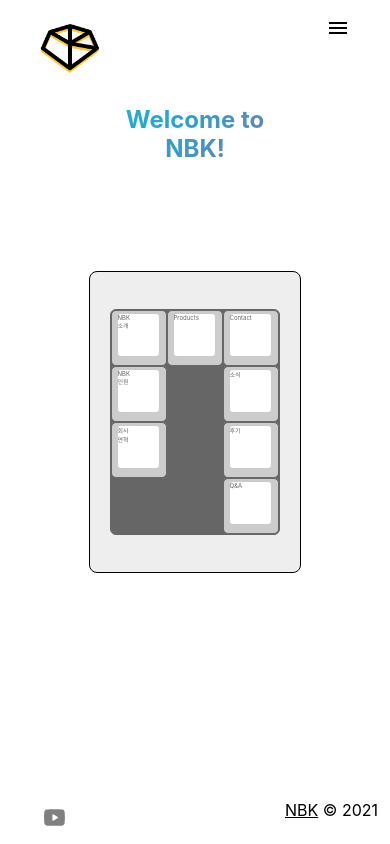
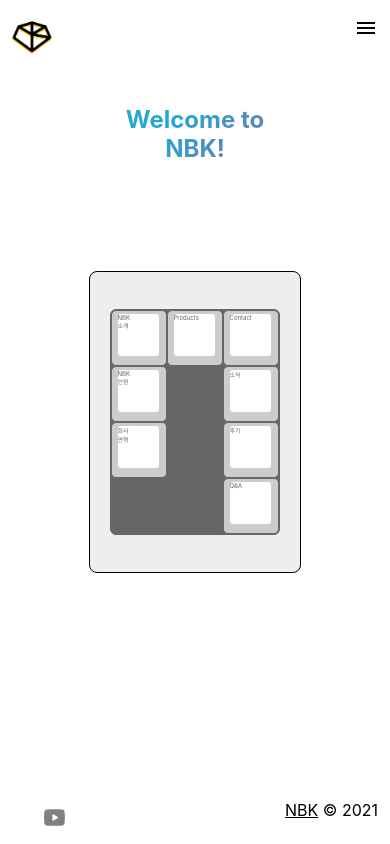
Before and after one commit to pikaybh/NBKeyboard, a React (Create React App) app: page / in a window 390 px wide. Built offline with nearby package versions, Linux system fonts and the light colour scheme; some icons are missing.

Commit message:
2021.12.27.05:25

```diff
--- a/src/App.css
+++ b/src/App.css
@@ -39,6 +39,15 @@
 }
 
 @media screen and (max-width: 600px) {
+  .Header {
+    margin: 0 12px;
+  }
+
+  .logo {
+    width: 40px;
+    height: 40px;
+  }
+
   .Nav {
     display: block;
   }
@@ -323,7 +332,7 @@
 }
 
 .mini-menu-list {
-  list-style: none;
+  list-style: square;
   font-size: 20px;
 }
 
```
